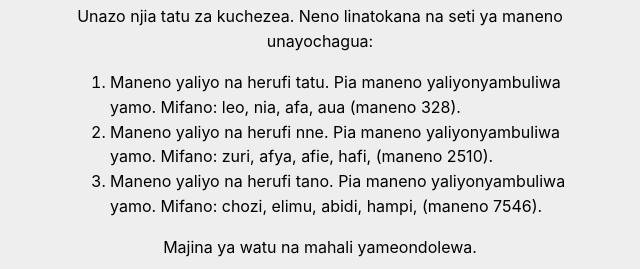
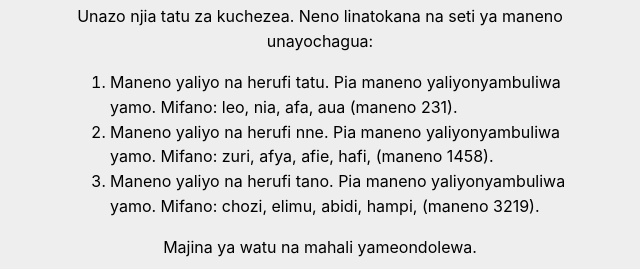
Before and after one commit to timelapse999/maneno, a React (Create React App) app: page / in a window 1280 px wide. Shown: the part 854-1123 px from the top of the page, without its empty margins (320-960 px from the left). Built offline with nearby package versions, Linux system fonts and the light colour scheme; the HTML template or start-up script is replaced by a standard one.

Commit message:
changed word counts in instructions

```diff
--- a/src/App.tsx
+++ b/src/App.tsx
@@ -101,11 +101,11 @@ function About() {
 	  </p>
 
 	  <ol className="leftAlign">
-	  <li>Maneno yaliyo na herufi tatu. Pia maneno yaliyonyambuliwa yamo. Mifano: leo, nia, afa, aua (maneno 328).</li>
+	  <li>Maneno yaliyo na herufi tatu. Pia maneno yaliyonyambuliwa yamo. Mifano: leo, nia, afa, aua (maneno 231).</li>
 
-      <li>Maneno yaliyo na herufi nne. Pia maneno yaliyonyambuliwa yamo. Mifano: zuri, afya, afie, hafi, (maneno 2510).</li>
+      <li>Maneno yaliyo na herufi nne. Pia maneno yaliyonyambuliwa yamo. Mifano: zuri, afya, afie, hafi, (maneno 1458).</li>
 
-      <li>Maneno yaliyo na herufi tano. Pia maneno yaliyonyambuliwa yamo. Mifano: chozi, elimu, abidi, hampi, (maneno 7546).</li>
+      <li>Maneno yaliyo na herufi tano. Pia maneno yaliyonyambuliwa yamo. Mifano: chozi, elimu, abidi, hampi, (maneno 3219).</li>
 	  </ol>
 
 	  <p>Majina ya watu na mahali yameondolewa.</p>
```
